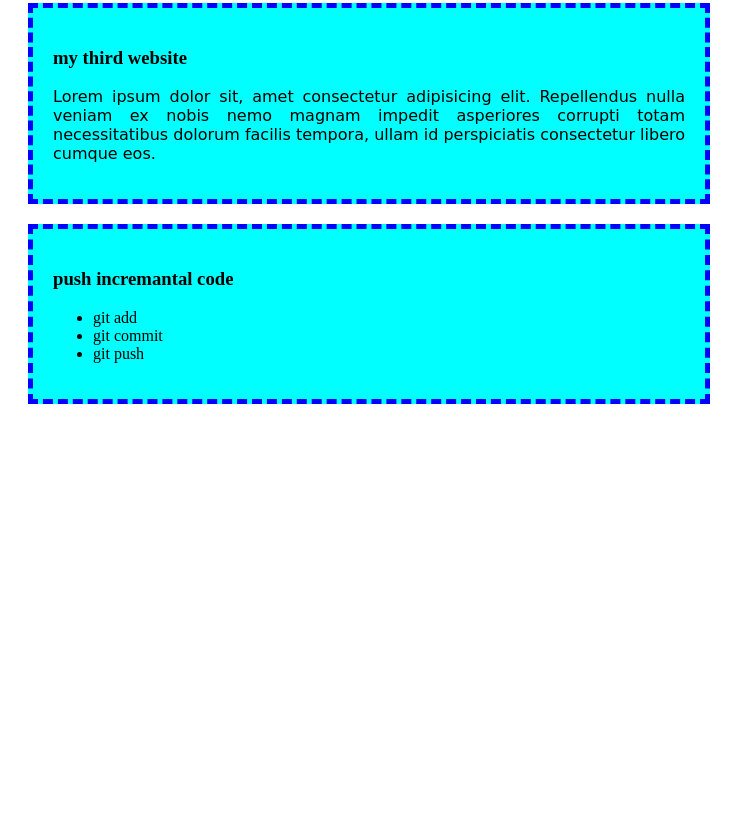
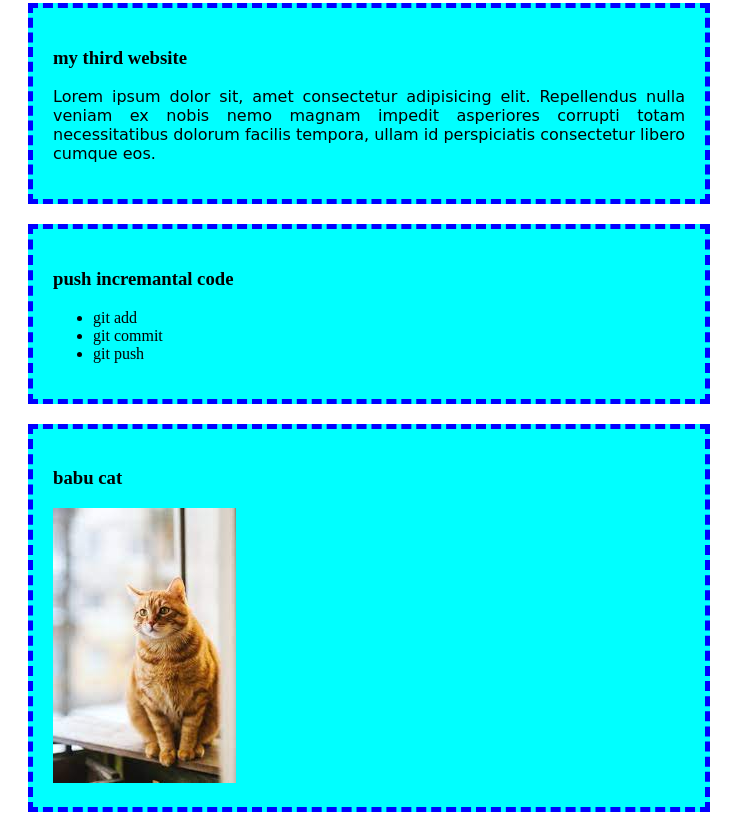
Before and after one commit to Israt-Jahan-Sujana/my-simple-website, a plain HTML site: page index.html in a window 1280 px wide. Shown: the part 460-1292 px from the top of the page, without its empty margins (0-745 px from the left). Before the commit the page ends 884 px from the top, so only its background shows below. Drawn offline with Linux system fonts and the light colour scheme.

Commit message:
image add

```diff
--- a/index.html
+++ b/index.html
@@ -28,5 +28,9 @@
             <li>git push</li>
         </ul>
     </div>
+    <div>
+        <h3>babu cat</h3>
+        <img src="images/cat.jpg" alt="">
+    </div>
 </body>
 </html>
```
Also changed, not shown: images/cat.jpg (added).
